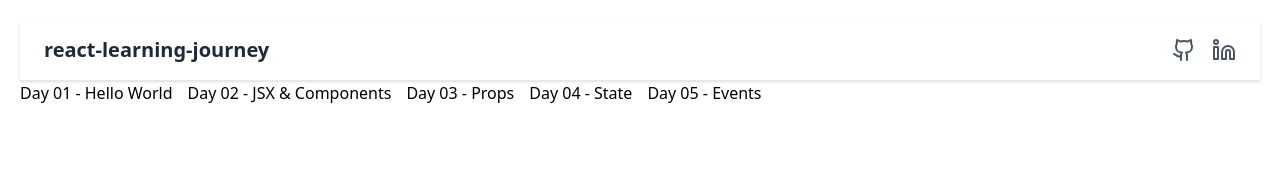
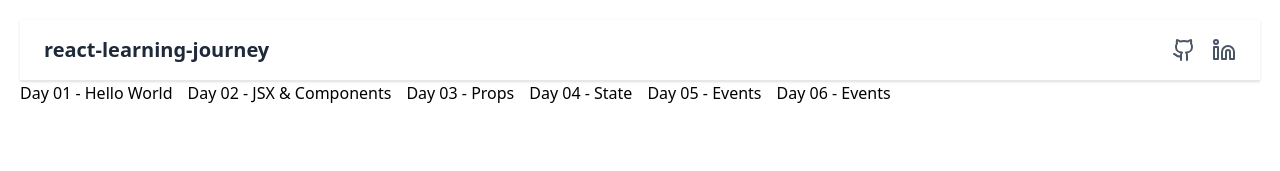
Before and after one commit to Vignesh-Ajri/react-learning-journey, a React (Vite) app: page / in a window 1280 px wide. Shown: the top 171 px of the page. Built offline with nearby package versions, Linux system fonts and the light colour scheme.

Commit message:
Day06 Route setting

```diff
--- a/src/App.jsx
+++ b/src/App.jsx
@@ -30,6 +30,9 @@ function App() {
             </li>
             <li>
               <Link to="/day05">Day 05 - Events</Link>
+            </li>
+            <li>
+              <Link to="/day06">Day 06 - Events</Link>
             </li>
           </ul>
         </nav>
```
